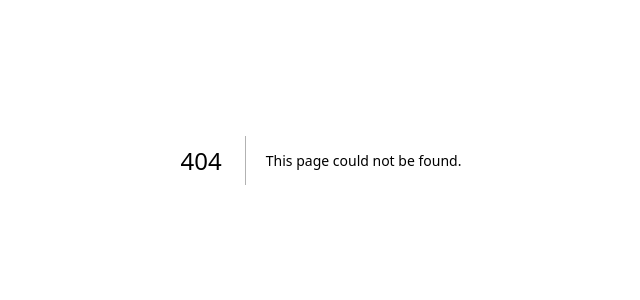
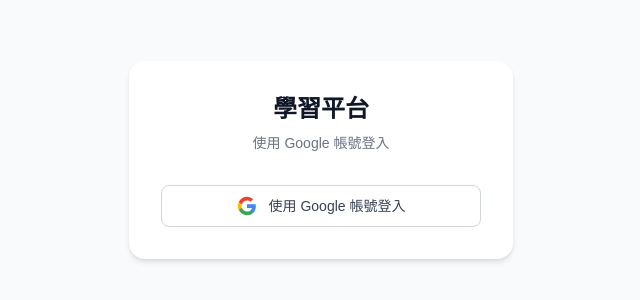
Before and after one commit to chihchao/peer-assessment, a Next.js app: page /login in a window 1280 px wide. Before the commit this address had no page. Shown: the part 240-540 px from the top of the page, without its empty margins (319-959 px from the left). Built offline with nearby package versions, Linux system fonts and the light colour scheme.

Commit message:
feat: add login page with Google OAuth server action

```diff
--- /dev/null
+++ b/app/login/actions.ts
@@ -0,0 +1,21 @@
+'use server'
+
+import { redirect } from 'next/navigation'
+import { createClient } from '@/utils/supabase/server'
+
+export async function signInWithGoogle() {
+  const supabase = await createClient()
+
+  const { data, error } = await supabase.auth.signInWithOAuth({
+    provider: 'google',
+    options: {
+      redirectTo: `${process.env.NEXT_PUBLIC_SITE_URL ?? 'http://localhost:3000'}/auth/callback`,
+    },
+  })
+
+  if (error) {
+    redirect('/login?error=oauth_failed')
+  }
+
+  redirect(data.url)
+}
--- /dev/null
+++ b/app/login/page.tsx
@@ -0,0 +1,47 @@
+import { signInWithGoogle } from './actions'
+
+export default function LoginPage({
+  searchParams,
+}: {
+  searchParams: Promise<{ error?: string }>
+}) {
+  return (
+    <main className="flex min-h-screen flex-col items-center justify-center bg-gray-50">
+      <div className="w-full max-w-sm rounded-2xl bg-white p-8 shadow-md">
+        <h1 className="mb-2 text-center text-2xl font-bold text-gray-900">
+          學習平台
+        </h1>
+        <p className="mb-8 text-center text-sm text-gray-500">
+          使用 Google 帳號登入
+        </p>
+
+        <form action={signInWithGoogle}>
+          <button
+            type="submit"
+            className="flex w-full items-center justify-center gap-3 rounded-lg border border-gray-300 bg-white px-4 py-2.5 text-sm font-medium text-gray-700 transition hover:bg-gray-50 focus:outline-none focus:ring-2 focus:ring-blue-500"
+          >
+            <svg className="h-5 w-5" viewBox="0 0 24 24" aria-hidden="true">
+              <path
+                d="M22.56 12.25c0-.78-.07-1.53-.2-2.25H12v4.26h5.92c-.26 1.37-1.04 2.53-2.21 3.31v2.77h3.57c2.08-1.92 3.28-4.74 3.28-8.09z"
+                fill="#4285F4"
+              />
+              <path
+                d="M12 23c2.97 0 5.46-.98 7.28-2.66l-3.57-2.77c-.98.66-2.23 1.06-3.71 1.06-2.86 0-5.29-1.93-6.16-4.53H2.18v2.84C3.99 20.53 7.7 23 12 23z"
+                fill="#34A853"
+              />
+              <path
+                d="M5.84 14.09c-.22-.66-.35-1.36-.35-2.09s.13-1.43.35-2.09V7.07H2.18C1.43 8.55 1 10.22 1 12s.43 3.45 1.18 4.93l3.66-2.84z"
+                fill="#FBBC05"
+              />
+              <path
+                d="M12 5.38c1.62 0 3.06.56 4.21 1.64l3.15-3.15C17.45 2.09 14.97 1 12 1 7.7 1 3.99 3.47 2.18 7.07l3.66 2.84c.87-2.6 3.3-4.53 6.16-4.53z"
+                fill="#EA4335"
+              />
+            </svg>
+            使用 Google 帳號登入
+          </button>
+        </form>
+      </div>
+    </main>
+  )
+}
```
